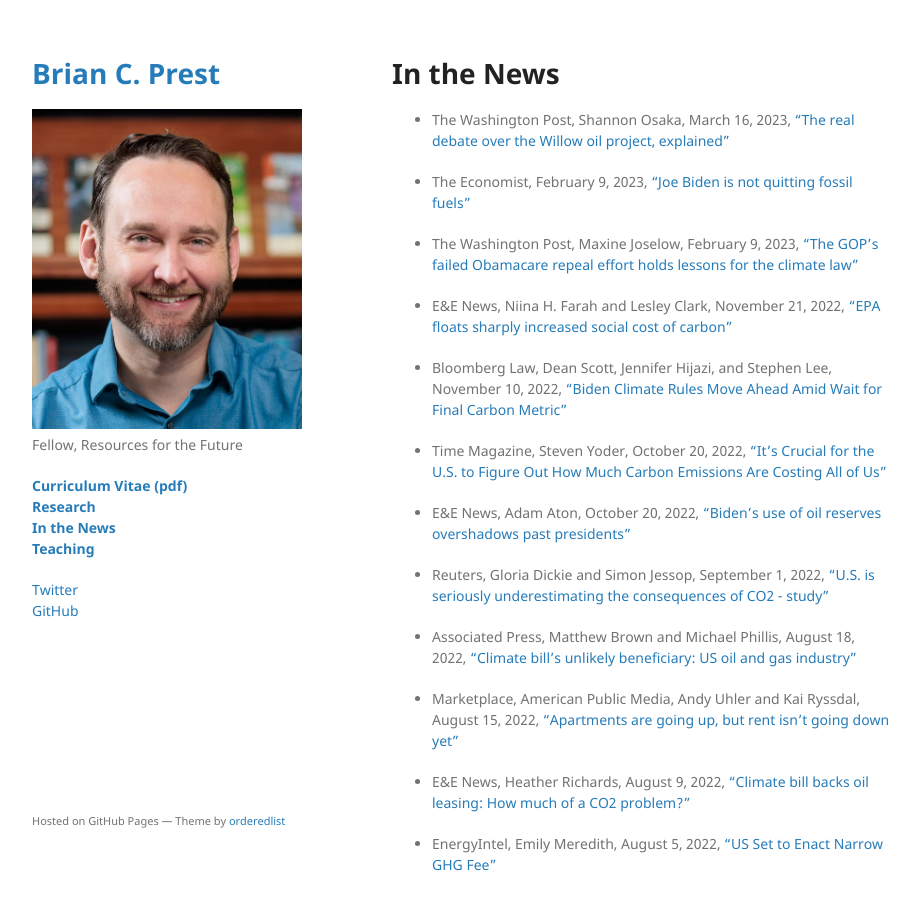
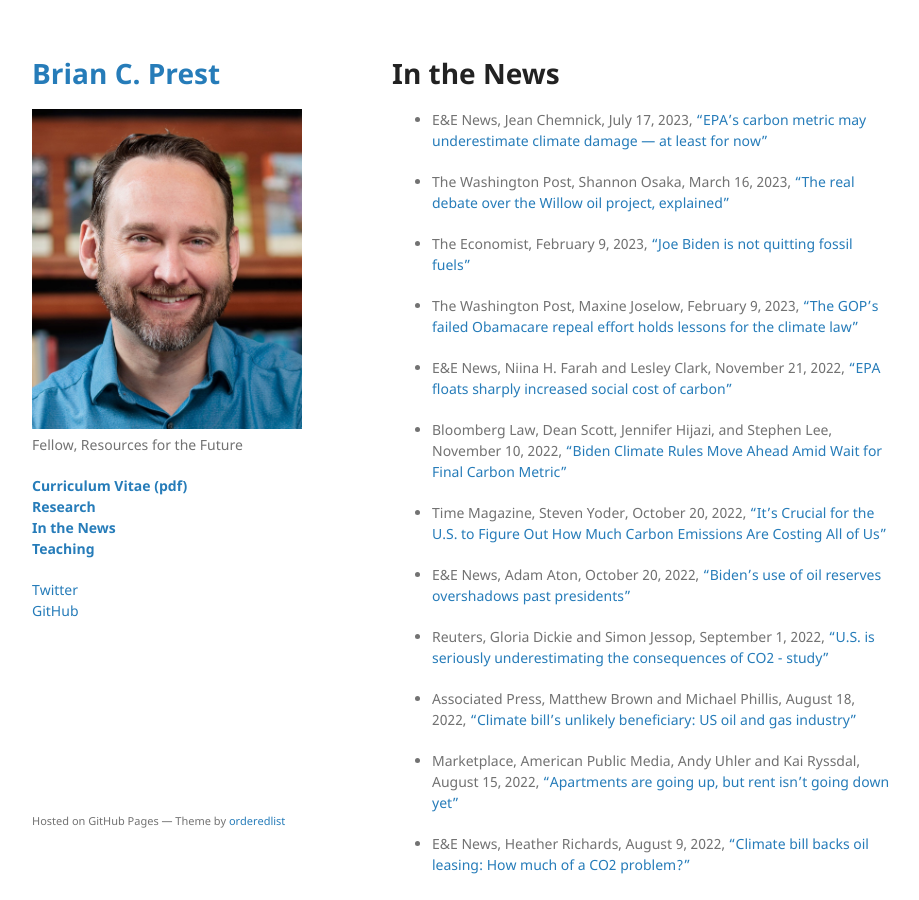
Before and after one commit to bprest/bprest.github.io, a Jekyll site: the page built from in-the-news.md, in a window 1280 px wide and 900 px high. Shown: the whole window, without its empty margins (178-1097 px from the left). Built offline with Jekyll 4.4.1, drawn with Linux system fonts in a browser that asks for light colours; our own code applies the rules of GitHub Pages for plain Markdown files.

Commit message:
news update

```diff
--- a/in-the-news.md
+++ b/in-the-news.md
@@ -3,6 +3,9 @@ layout: default
 ---
 
 # In the News
+
+
+* E&E News, Jean Chemnick, July 17, 2023,  ["EPA's carbon metric may underestimate climate damage — at least for now"](https://subscriber.politicopro.com/article/eenews/2023/07/17/epas-carbon-metric-may-underestimate-climate-damage-at-least-for-now-00106250)
 
 * The Washington Post, Shannon Osaka, March 16, 2023, ["The real debate over the Willow oil project, explained"](https://www.washingtonpost.com/climate-environment/2023/03/16/willow-project-climate-biden/)
 
```
